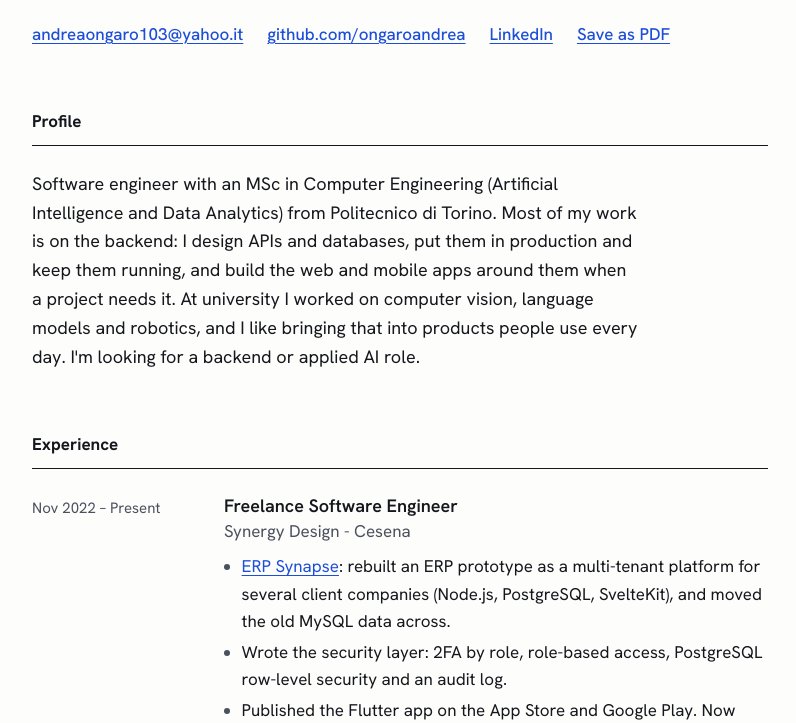
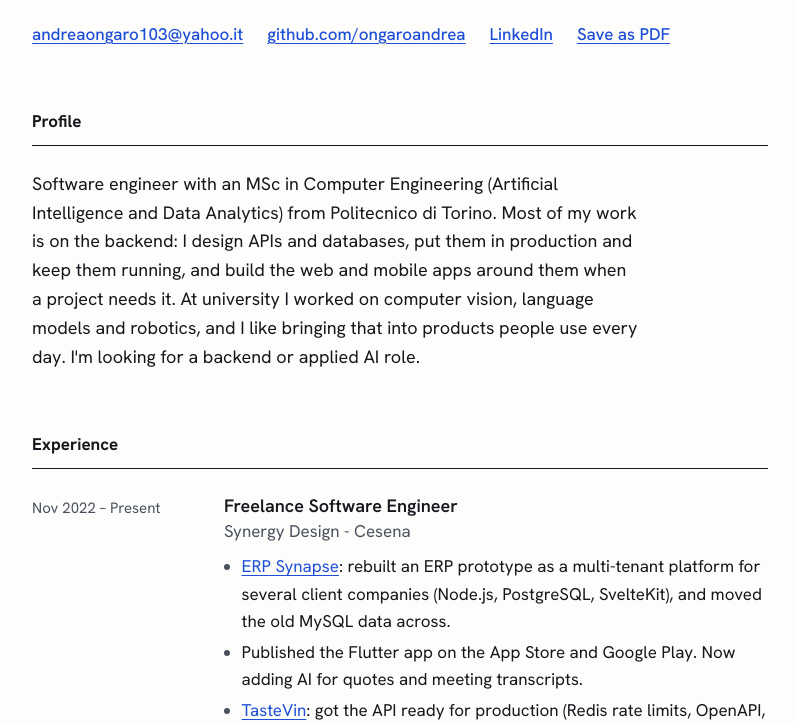
Before and after one commit to ongaroandrea/curriculum, a plain HTML site: page index.html in a window 1280 px wide. Shown: the part 229-952 px from the top of the page, without its empty margins (240-1036 px from the left). Drawn offline with Linux system fonts and the light colour scheme.

Commit message:
removed stuff

```diff
--- a/index.html
+++ b/index.html
@@ -54,7 +54,6 @@
             <p class="entry-place">Synergy Design - Cesena</p>
             <ul class="entry-points">
               <li><a href="./project-pages/erpsynapse.html">ERP Synapse</a>: rebuilt an ERP prototype as a multi-tenant platform for several client companies (Node.js, PostgreSQL, SvelteKit), and moved the old MySQL data across.</li>
-              <li>Wrote the security layer: 2FA by role, role-based access, PostgreSQL row-level security and an audit log.</li>
               <li>Published the Flutter app on the App Store and Google Play. Now adding AI for quotes and meeting transcripts.</li>
               <li><a href="./project-pages/tastevin.html">TasteVin</a>: got the API ready for production (Redis rate limits, OpenAPI, 557 tests), and built the admin dashboard and an AI sommelier that runs on the phone.</li>
             </ul>
```
Also changed, not shown: project-pages/vlm-thesis.html (+1 -0 lines).
